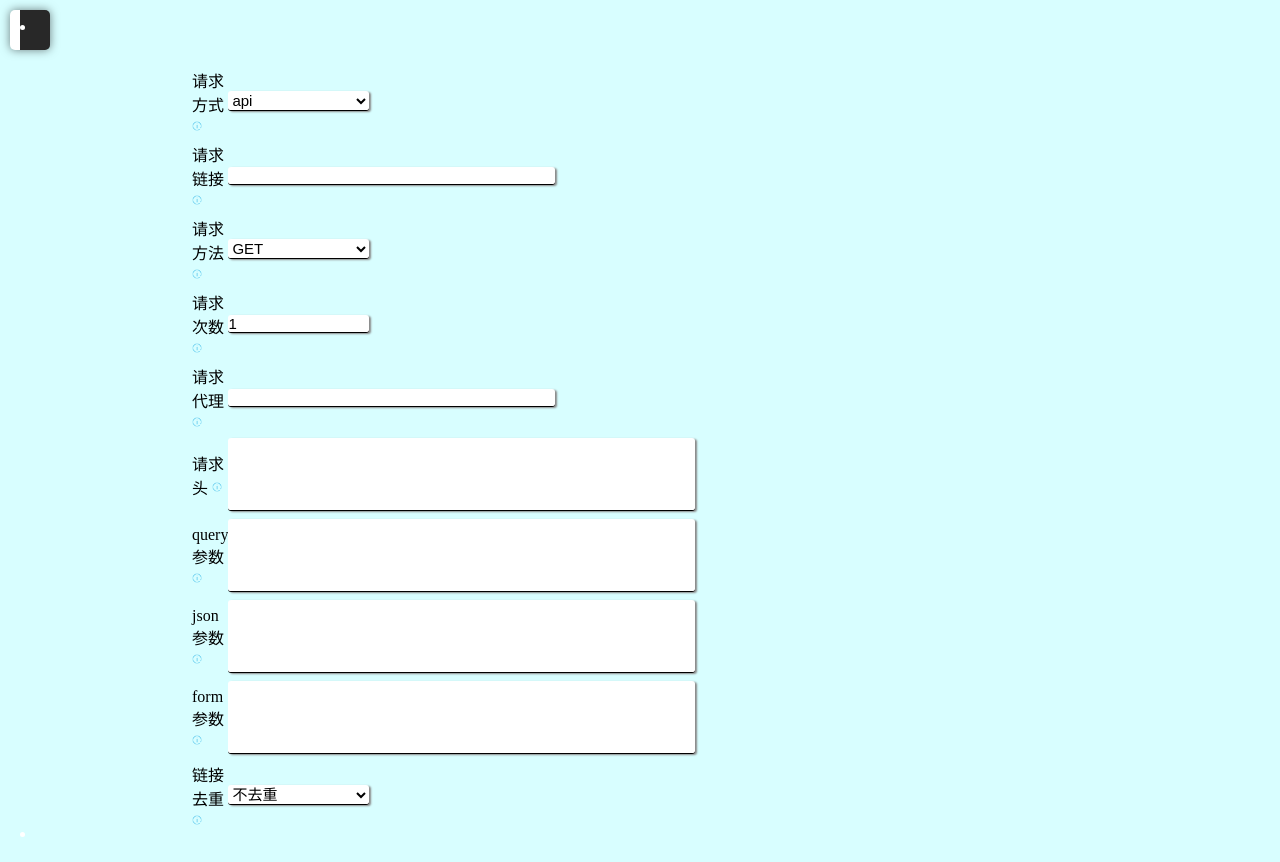
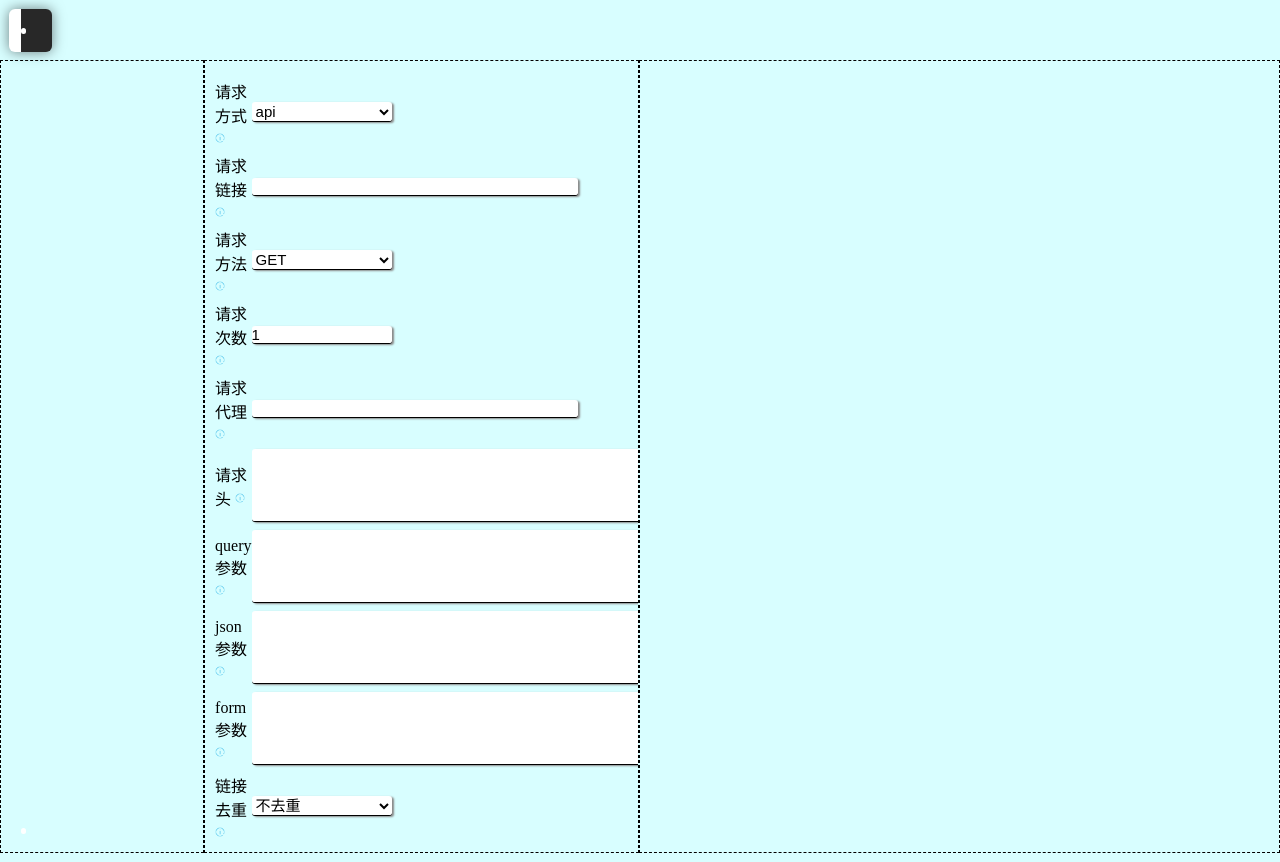
Before and after one commit to ling-yuan/generate-config-with-web, a Flask app: page / in a window 1280 px wide. Run offline with Flask 3, Linux system fonts and the light colour scheme.

Commit message:
update: update css

```diff
--- a/src/static/css/index.css
+++ b/src/static/css/index.css
@@ -9,49 +9,61 @@ body {
 }
 
 .header {
-    height: 40px;
-    /* 内边距10px */
-    padding: 10px;
+    height: 5vh;
+    /* 内边距1vh */
+    padding: 1vh;
 }
 
 .icon {
-    width: 40px;
-    height: 40px;
+    width: 5vh;
+    height: 5vh;
 }
 
 .item {
     height: 100%;
     background-color: rgb(40, 40, 40);
-    border-radius: 5px;
-    box-shadow: 0 0 10px rgba(0, 0, 0, .5);
-    border-left: solid 10px #fff;
+    border-radius: 0.7vh;
+    box-shadow: 0 0 1.5vh rgba(0, 0, 0, .5);
+    border-left: solid 1.5vh #fff;
 }
 
 .item::after,
 .item::before {
     content: '';
-    width: 5px;
-    height: 5px;
+    width: 0.6vh;
+    height: 0.6vh;
     display: block;
     position: absolute;
     border-radius: 50%;
-    left: 20px;
+    left: 2.4vh;
     background-color: #fff;
 }
 
 .item::after {
     position: absolute;
-    top: 25px;
+    top: 3.3vh;
 }
 
 .item::before {
     position: absolute;
-    bottom: 25px;
+    bottom: 3.3vh;
 }
 
 .container {
-    height: 100%;
+    height: 92vh;
     display: flex;
+}
+
+::-webkit-scrollbar {
+    width: 0px;
+}
+
+.container div {
+    overflow-y: auto;
+    /* 边框: 虚线 */
+    border: 1px dashed #000000;
+    /* 内边距 */
+    padding: 10px;
 }
 
 .container .directory {
--- a/src/static/css/request.css
+++ b/src/static/css/request.css
@@ -49,6 +49,7 @@
 .request-textarea {
     /* 不允许更改大小 */
     resize: none;
+    /* width: 95%; */
 }
 
 .request-select {
```
